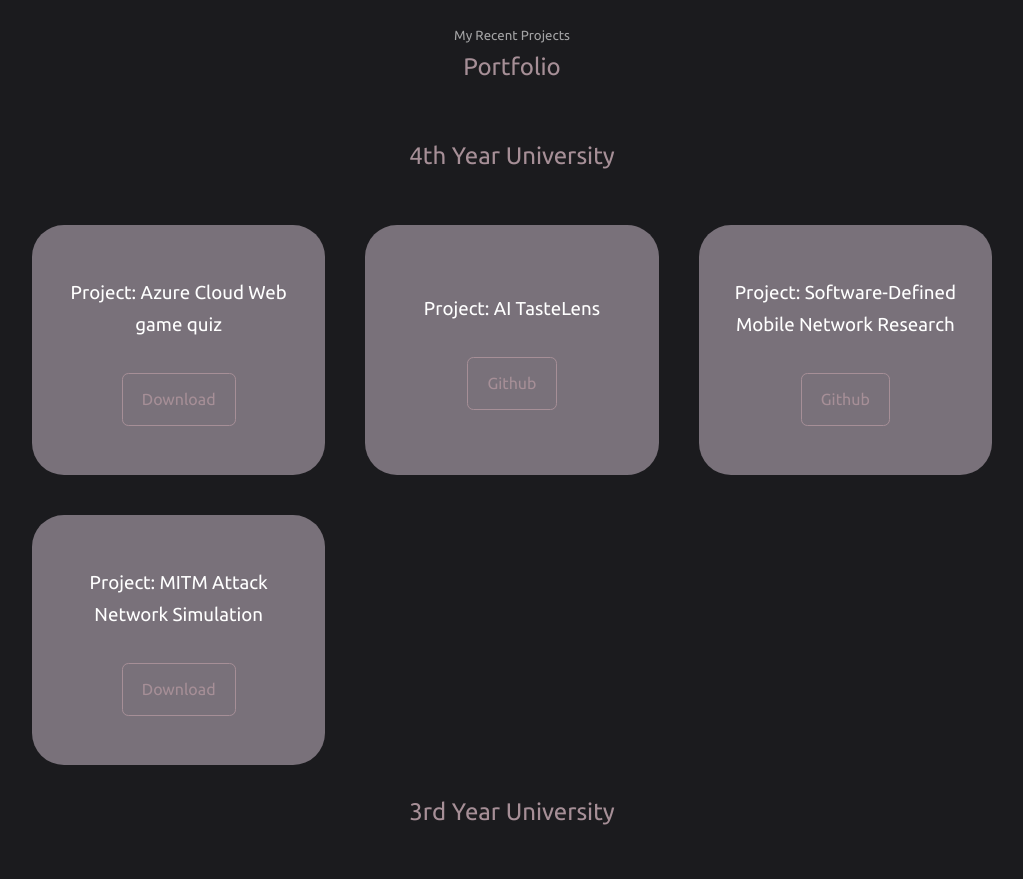
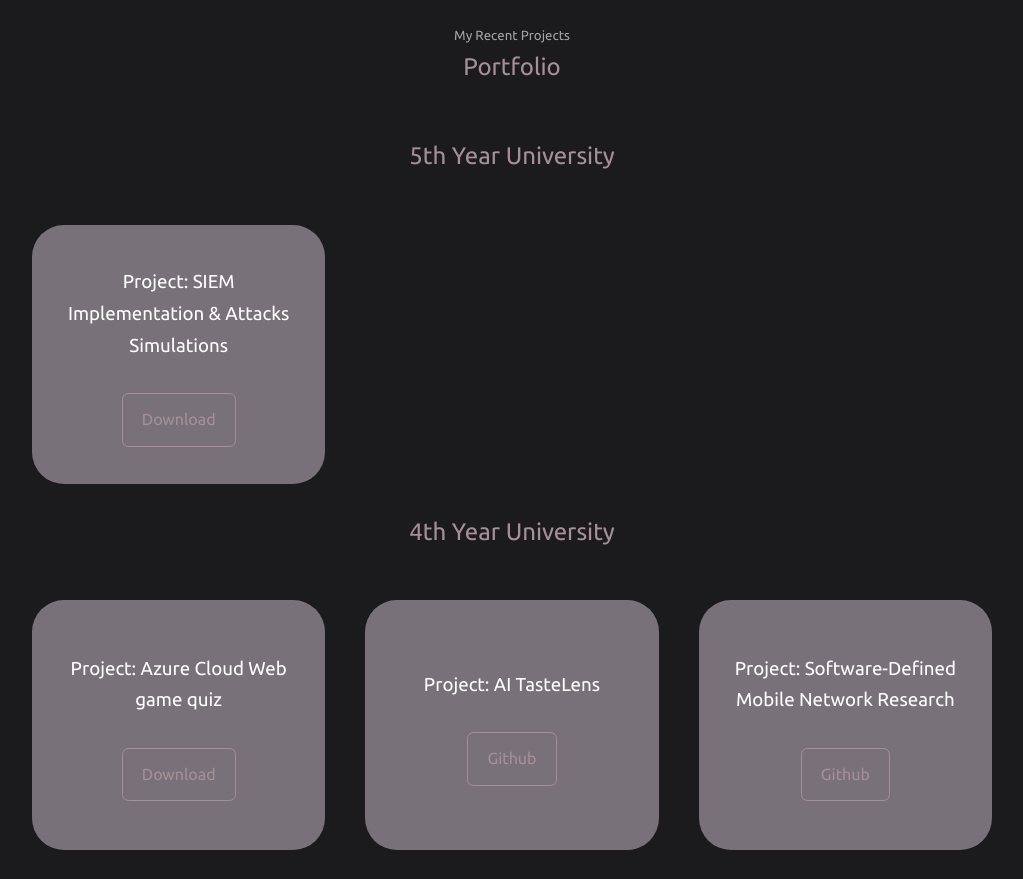
Before and after one commit to Tsufuso/Portfolio-WebSite, a React (Create React App) app: page / in a window 1280 px wide. Shown: the part 4300-5179 px from the top of the page, without its empty margins (128-1151 px from the left). Built offline with nearby package versions, Linux system fonts and the light colour scheme.

Commit message:
Updated portfolio with new Services section

```diff
--- a/src/components/portfolio/Portfolio.jsx
+++ b/src/components/portfolio/Portfolio.jsx
@@ -1,5 +1,15 @@
 import React from 'react';
 import './portfolio.css';
+
+const data5thYear = [
+  {
+    id: 9,
+    title:
+      'Project: SIEM Implementation & Attacks Simulations',
+    // mets le PDF dans /public à la racine, avec ce nom exact
+    download: '/Projet Integre Siem Final V2.pdf',
+  },
+];
 
 {/*
 const data5thYear = [
@@ -68,19 +78,25 @@ const Portfolio = () => {
         <section id='portfolio'>
             <h5>My Recent Projects</h5>
             <h2>Portfolio</h2>
-{/*
-            <h2>5th Year University</h2>
+
+
+
+<h2>5th Year University</h2>
             <div className="container portfolio__container">
-                {data5thYear.map(({ id, title, github }) => (
+                {data5thYear.map(({ id, title, github, download }) => (
                     <article key={id} className='portfolio__item'>
                         <h3>{title}</h3>
                         <div className="portfolio__item-cta">
-                            <a href={github} className='btn' target='_blank' rel='noreferrer'>Github</a>
+                            {download ? (
+                                <a href={download} className='btn' download>Download</a>
+                            ) : (
+                                <a href={github} className='btn' target='_blank' rel='noreferrer'>Github</a>
+                            )}
                         </div>
                     </article>
                 ))}
             </div><br></br>
-            */}
+
             <h2>4th Year University</h2>
             <div className="container portfolio__container">
                 {data4thYear.map(({ id, title, github, download }) => (
```
Also changed, not shown: 15 other files (tests, documents, lock files or other folders).
